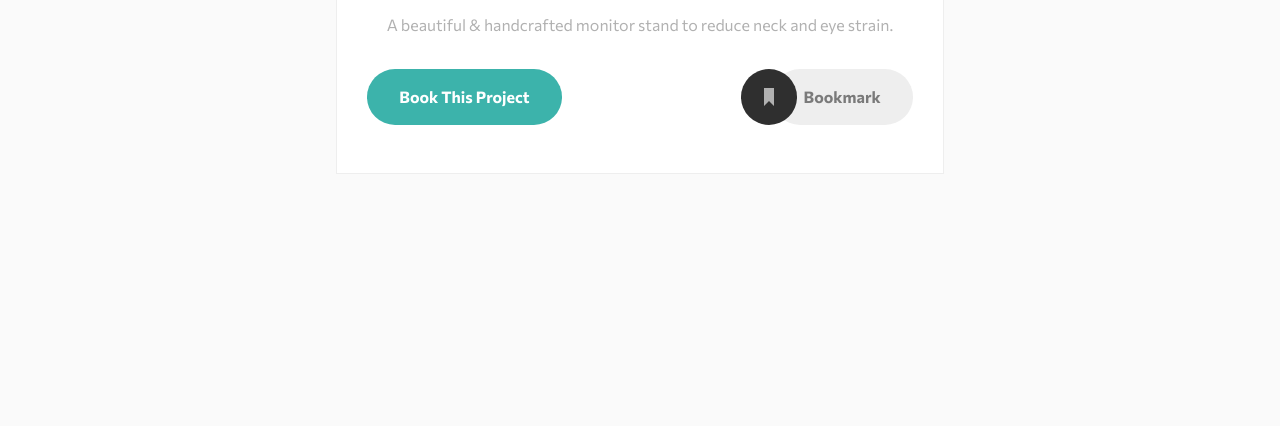
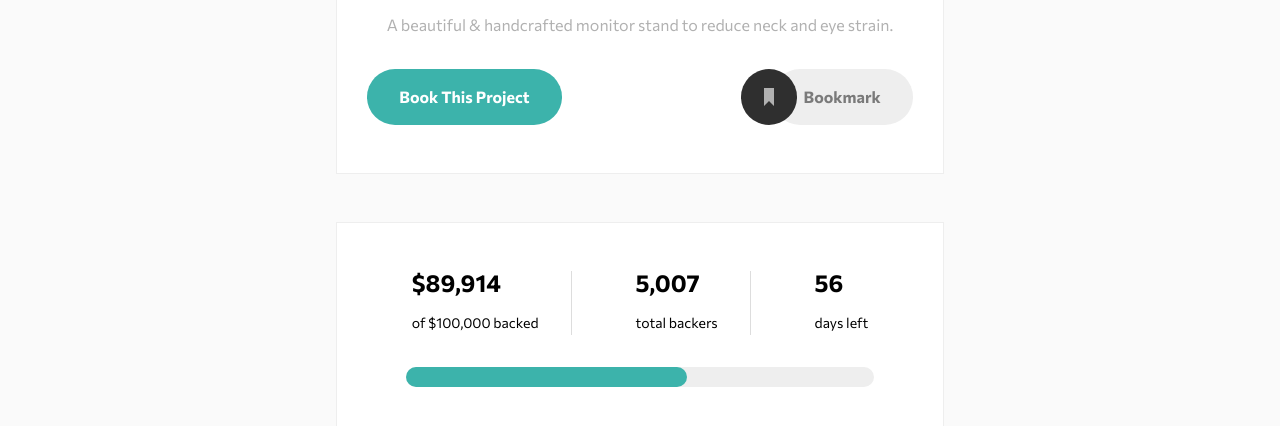
Before and after one commit to Alejandro1709/Crowd-Funding-FM, a plain HTML site: page index.html in a window 1280 px wide. Shown: the part 410-836 px from the top of the page. Before the commit the page ends 800 px from the top, so only its background shows below. Drawn offline with Linux system fonts and the light colour scheme.

Commit message:
Add: scores section

```diff
--- a/index.html
+++ b/index.html
@@ -29,7 +29,7 @@
     </div>
   </header>
   <main class="main container-sm">
-    <section class="main__head text-center py-3">
+    <section class="main__head text-center py-3 mb-3">
       <div class="main__logo">
         <img src="/public/images/logo-mastercraft.svg" alt="masterclass logo" draggable="false" />
       </div>
@@ -44,6 +44,27 @@
         </div>
       </div>
     </section>
+    <section class="main__head py-3 mb-3">
+      <div class="main__scores-container">
+        <div class="scores">
+          <div class="group">
+            <h2 class="mb-1">$89,914</h2>
+            <p class="text-sm text-center">of $100,000 backed</p>
+          </div>
+          <div class="group">
+            <h2 class="mb-1">5,007</h2>
+            <p class="text-sm text-center">total backers</p>
+          </div>
+          <div class="group">
+            <h2 class="mb-1">56</h2>
+            <p class="text-sm text-center">days left</p>
+          </div>
+        </div>
+        <div class="progress">
+          <div class="progress-bg"></div>
+        </div>
+      </div>
+    </section>
   </main>
   <script src="/public/js/index.js"></script>
 </body>
--- a/public/css/components/home.css
+++ b/public/css/components/home.css
@@ -29,3 +29,38 @@
   justify-content: space-between;
   width: 90%;
 }
+
+.main__scores-container {
+  display: flex;
+  flex-direction: column;
+  align-items: center;
+  gap: 2rem;
+}
+
+.scores {
+  display: flex;
+  gap: 2rem;
+}
+
+.group {
+  padding: 0 2rem;
+  border-right: 1px solid #ddd;
+}
+
+.group:last-child {
+  border-right: none;
+}
+
+.progress {
+  display: flex;
+  background-color: #eee;
+  height: 20px;
+  width: 90%;
+  border-radius: 25px;
+}
+
+.progress-bg {
+  background-color: var(--island-moment);
+  flex: 0.6;
+  border-radius: 25px;
+}
```
